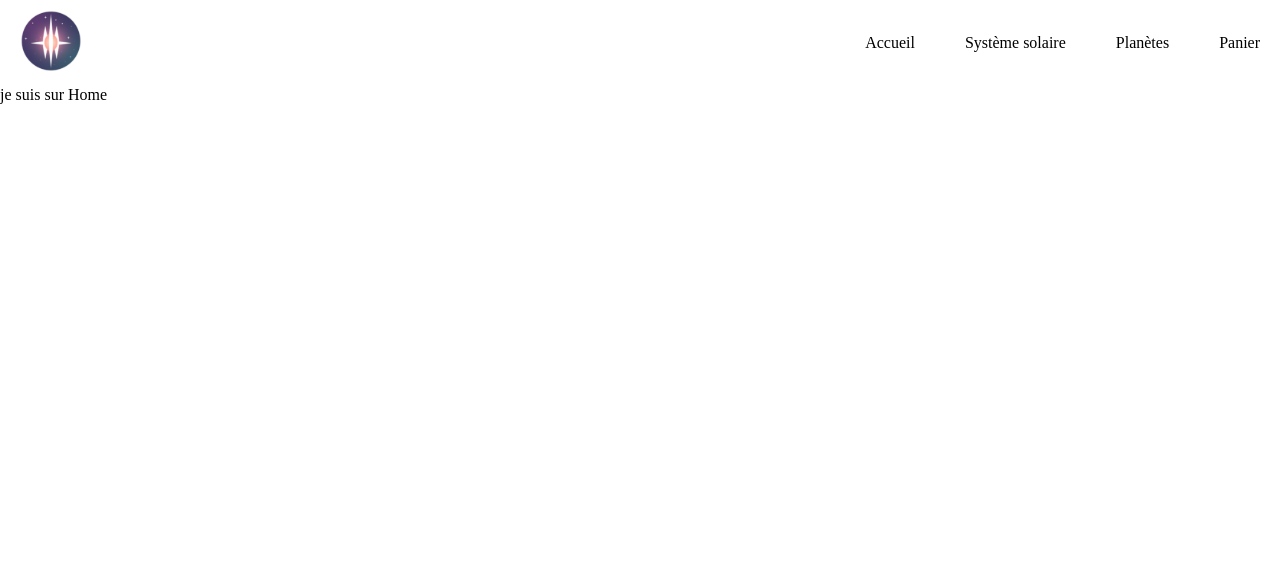
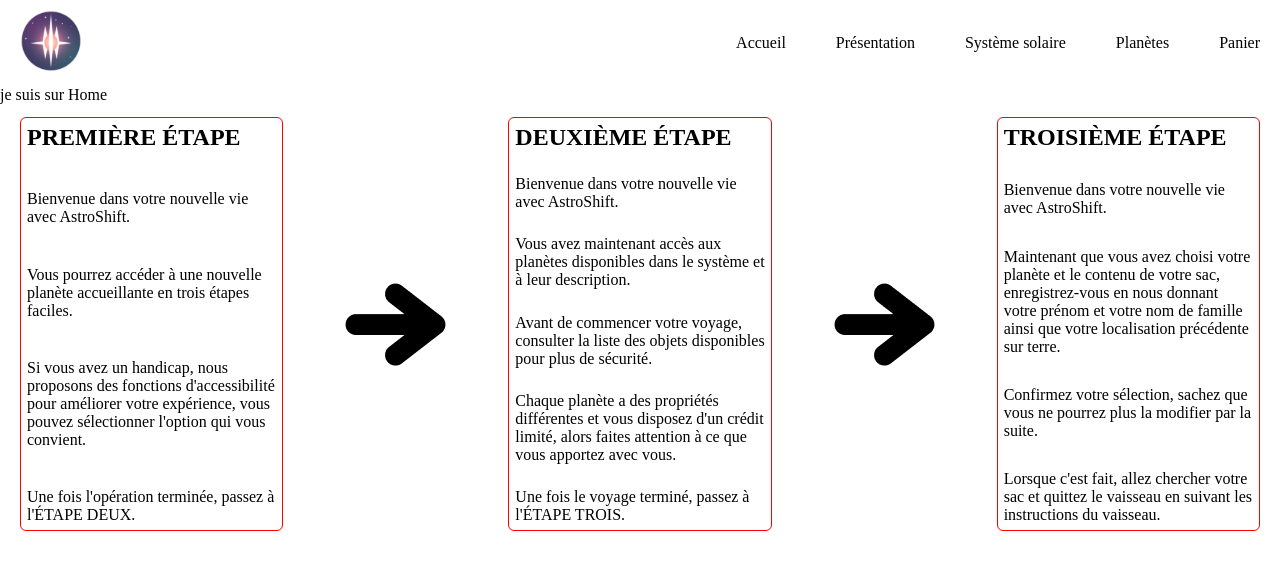
Before and after one commit to Djok64/Hackathon_AstroShift, a React (Vite) app in the folder frontend/: page / in a window 1280 px wide. Shown: the top 570 px of the page. Built offline with nearby package versions, Linux system fonts and the light colour scheme.

Commit message:
component presentation created

```diff
--- a/frontend/src/components/NavBar.jsx
+++ b/frontend/src/components/NavBar.jsx
@@ -10,6 +10,9 @@
       <div id="NavBarMenu">
         <ScrollLink to="/" smooth={true} duration={300}>
           <p>Accueil</p>
+        </ScrollLink>
+        <ScrollLink to="/presentation">
+          <p>Présentation</p>
         </ScrollLink>
         <ScrollLink to="/">
           <p>Système solaire</p>
--- /dev/null
+++ b/frontend/src/components/Steps.jsx
@@ -0,0 +1,61 @@
+import Arrow from "../assets/images/arrow-right.png"
+
+function Steps() {
+  return (
+    <main className="StepsGlobal">
+      <div id="FirstColumns">
+        <h2>PREMIÈRE ÉTAPE</h2>
+        <p>Bienvenue dans votre nouvelle vie avec AstroShift.</p>
+        <p>
+          Vous pourrez accéder à une nouvelle planète accueillante en trois
+          étapes faciles.
+        </p>
+        <p>
+          Si vous avez un handicap, nous proposons des fonctions d'accessibilité
+          pour améliorer votre expérience, vous pouvez sélectionner l'option qui
+          vous convient.
+        </p>
+        <p>Une fois l'opération terminée, passez à l'ÉTAPE DEUX.</p>
+      </div>
+      <img src={Arrow} />
+      <div id="SecondColumns">
+        <h2>DEUXIÈME ÉTAPE</h2>
+        <p>Bienvenue dans votre nouvelle vie avec AstroShift.</p>
+        <p>
+          Vous avez maintenant accès aux planètes disponibles dans le système et
+          à leur description.{" "}
+        </p>
+        <p>
+          Avant de commencer votre voyage, consulter la liste des objets
+          disponibles pour plus de sécurité.
+        </p>
+        <p>
+          Chaque planète a des propriétés différentes et vous disposez d'un
+          crédit limité, alors faites attention à ce que vous apportez avec
+          vous.
+        </p>
+        <p>Une fois le voyage terminé, passez à l'ÉTAPE TROIS.</p>
+      </div>
+      <img src={Arrow} />
+      <div id="ThirdColumns">
+        <h2>TROISIÈME ÉTAPE</h2>
+        <p>Bienvenue dans votre nouvelle vie avec AstroShift.</p>
+        <p>
+          Maintenant que vous avez choisi votre planète et le contenu de votre
+          sac, enregistrez-vous en nous donnant votre prénom et votre nom de
+          famille ainsi que votre localisation précédente sur terre.
+        </p>
+        <p>
+          Confirmez votre sélection, sachez que vous ne pourrez plus la modifier
+          par la suite.
+        </p>
+        <p>
+          Lorsque c'est fait, allez chercher votre sac et quittez le vaisseau en
+          suivant les instructions du vaisseau.
+        </p>
+      </div>
+    </main>
+  )
+}
+
+export default Steps
--- /dev/null
+++ b/frontend/src/components/Steps.scss
@@ -0,0 +1,21 @@
+.StepsGlobal {
+  display: flex;
+  margin: 20px;
+  align-items: center;
+  justify-content: center;
+  height: 50vh;
+  gap: 5%;
+
+  #FirstColumns,
+  #SecondColumns,
+  #ThirdColumns {
+    display: flex;
+    flex-direction: column;
+    justify-content: space-between;
+    border: 1px solid red;
+    border-radius: 6px;
+    padding: 6px;
+    width: 100%;
+    height: 100%;
+  }
+}
--- a/frontend/src/main.scss
+++ b/frontend/src/main.scss
@@ -2,3 +2,4 @@
 @import "./pages/Home.scss";
 
 @import "./components/NavBar.scss";
+@import "./components/Steps.scss";
--- a/frontend/src/pages/Home.jsx
+++ b/frontend/src/pages/Home.jsx
@@ -1,12 +1,14 @@
 import { Element } from "react-scroll"
+import Steps from "../components/Steps"
 
 function Home() {
   return (
     <>
       <Element name="/">
-        <div className="HomeGlobal">
-          <p>je suis sur Home</p>
-        </div>
+        <p>je suis sur Home</p>
+      </Element>
+      <Element name="/presentation">
+        <Steps />
       </Element>
     </>
   )
```
Also changed, not shown: frontend/src/assets/images/arrow-right.png (added).
